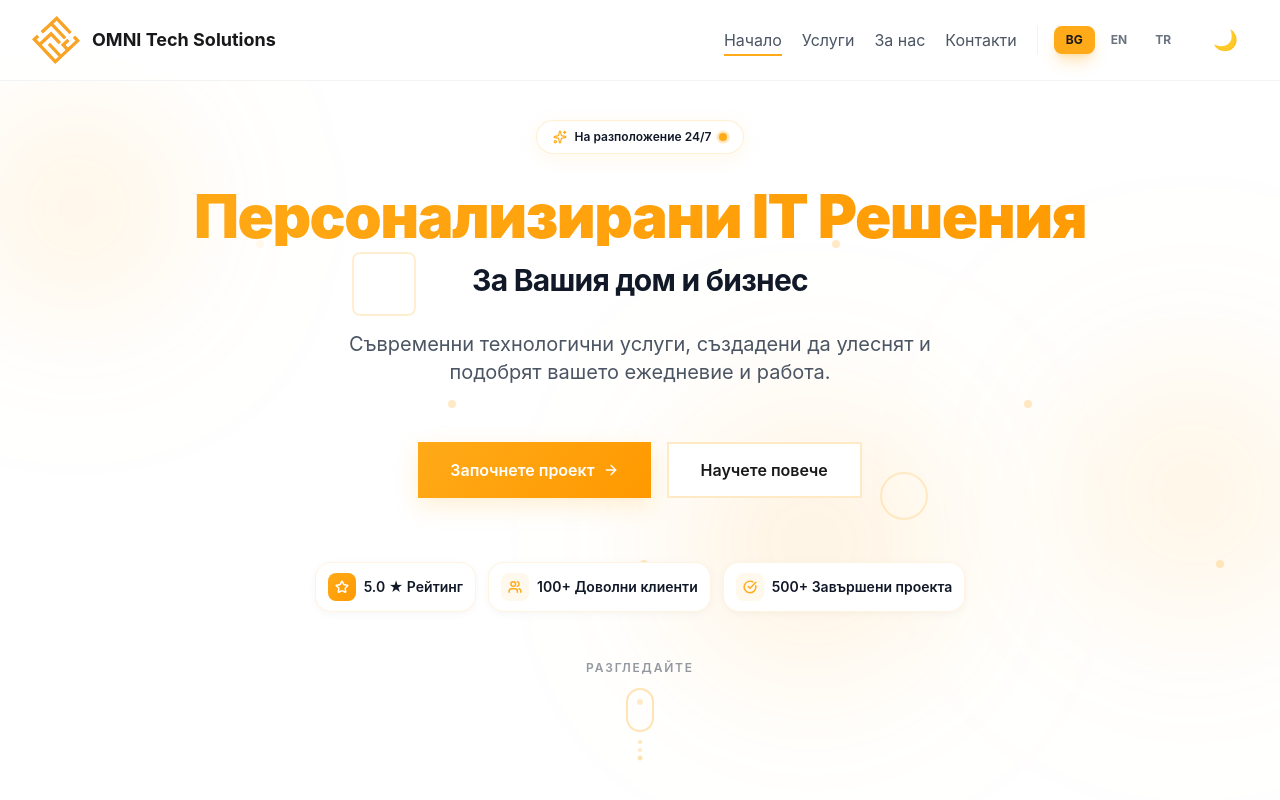
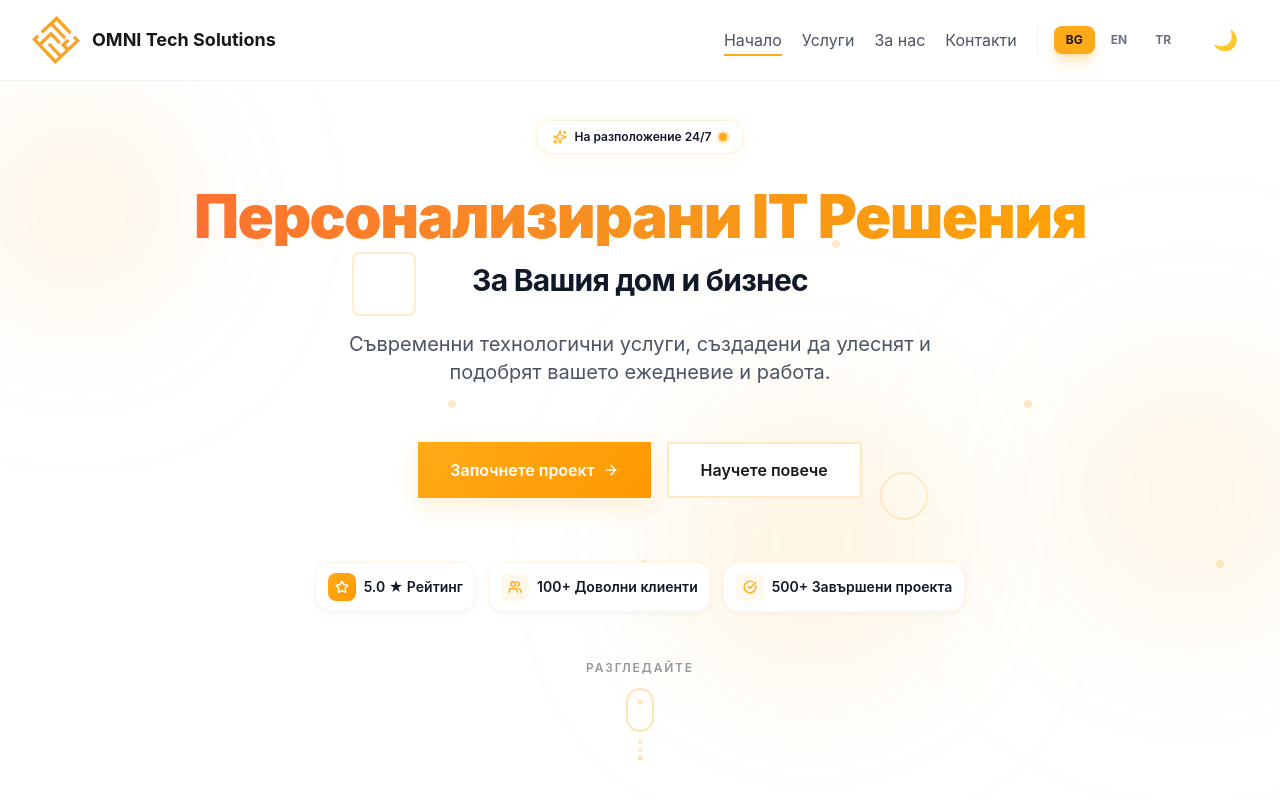
Before and after one commit to omni-tech-solutions/omni-tech-solutions-web, a Next.js app: page / in a window 1280 px wide. Shown: the top 800 px of the page. Built offline with nearby package versions, Linux system fonts and the light colour scheme.

Commit message:
Enhance HeroSection: implement animated gradient text with seamless looping effect for improved visual appeal. Update styles to support animation.

```diff
--- a/app/components/sections/HeroSection.tsx
+++ b/app/components/sections/HeroSection.tsx
@@ -108,9 +108,15 @@ export const HeroSection: React.FC<HeroSectionProps> = ({ colors }) => {
                     <div className="space-y-3 sm:space-y-4">
                         <h1 className="text-4xl sm:text-4xl md:text-5xl lg:text-6xl font-black tracking-tight leading-tight px-2">
                             <span
-                                className="block bg-clip-text text-transparent bg-gradient-to-r"
+                                className="block animate-gradient"
                                 style={{
-                                    backgroundImage: `linear-gradient(135deg, ${COLORS.primary}, ${COLORS.primaryHover})`
+                                    backgroundImage: `linear-gradient(90deg, #ff6b35 0%, #f7931e 20%, #ffa500 40%, #ff8c00 60%, #ff6b35 80%, #f7931e 100%)`,
+                                    backgroundSize: '300% auto',
+                                    WebkitBackgroundClip: 'text',
+                                    WebkitTextFillColor: 'transparent',
+                                    backgroundClip: 'text',
+                                    color: 'transparent',
+                                    display: 'inline-block'
                                 }}
                             >
                                 {t('hero.title')}
@@ -310,6 +316,22 @@ export const HeroSection: React.FC<HeroSectionProps> = ({ colors }) => {
                     }
                 }
 
+                @keyframes gradient {
+                    0% {
+                        background-position: 0% 50%;
+                    }
+                    50% {
+                        background-position: 100% 50%;
+                    }
+                    100% {
+                        background-position: 0% 50%;
+                    }
+                }
+
+                .animate-gradient {
+                    animation: gradient 6s ease infinite;
+                }
+
                 @keyframes blob {
                     0%, 100% {
                         transform: translate(0, 0) scale(1);
```
